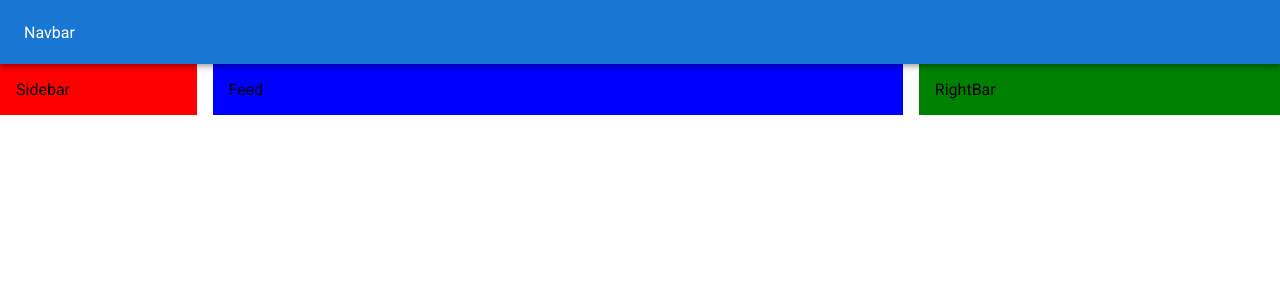
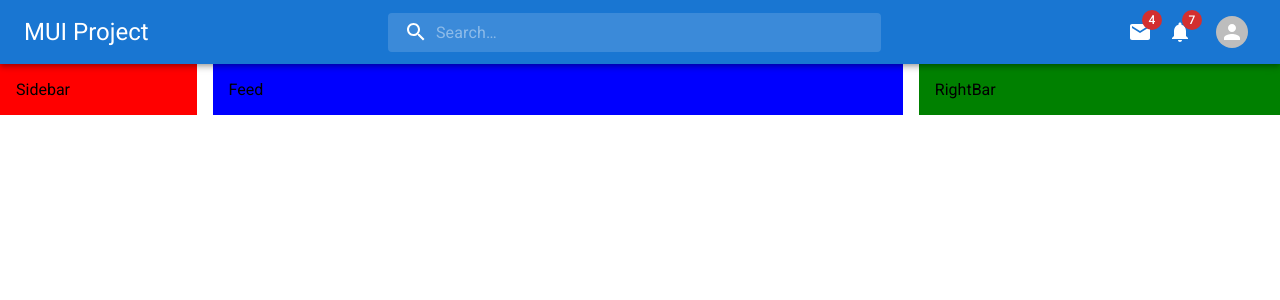
Before and after one commit to mpohorenyi/MUI-project, a React (Create React App) app: page / in a window 1280 px wide. Shown: the top 300 px of the page. Built offline with nearby package versions, Linux system fonts and the light colour scheme.

Commit message:
add Navbar

```diff
--- a/public/index.html
+++ b/public/index.html
@@ -13,7 +13,7 @@
       href="https://fonts.googleapis.com/css2?family=Roboto:wght@300;400;500;600;700&display=swap"
     />
     <style>
-      *{
+      * {
         font-family: "Roboto", sans-serif;
         margin: 0;
       }
--- /dev/null
+++ b/src/components/MUIIcon.tsx
@@ -0,0 +1,28 @@
+import React from 'react';
+
+import { SvgIcon } from '@mui/material';
+
+export const MUIIcon: React.FC = () => {
+  return (
+    <SvgIcon
+      sx={{
+        width: 32,
+        height: 32,
+        display: { xs: 'block', sm: 'none' },
+      }}
+    >
+      <svg
+        fill="#fff"
+        width="800px"
+        height="800px"
+        viewBox="0 0 24 24"
+        role="img"
+        xmlns="http://www.w3.org/2000/svg"
+      >
+        <title>Material-UI icon</title>
+        {/* eslint-disable-next-line max-len */}
+        <path d="M0 2.475v10.39l3 1.733V7.67l6 3.465 6-3.465v3.465l-6 3.463v3.464l6 3.463 9-5.195V9.402l-3 1.733v3.463l-6 3.464-3-1.732 6-3.465V2.475L9 7.67 0 2.475zm24 0l-3 1.73V7.67l3-1.732V2.474Z" />
+      </svg>
+    </SvgIcon>
+  );
+};
--- a/src/components/Navbar.tsx
+++ b/src/components/Navbar.tsx
@@ -1,11 +1,85 @@
-import React from 'react';
+import React, { useState } from 'react';
 
-import { AppBar, Toolbar } from '@mui/material';
+import { Mail, Notifications } from '@mui/icons-material';
+import {
+  AppBar,
+  Avatar,
+  Badge,
+  Box,
+  IconButton,
+  Menu,
+  MenuItem,
+  Toolbar,
+  Typography,
+} from '@mui/material';
+import { MUIIcon } from './MUIIcon';
+import { SearchBar } from './SearchBar';
 
 export const Navbar: React.FC = () => {
+  const [anchorEl, setAnchorEl] = useState<null | HTMLElement>(null);
+
+  const isOpen = Boolean(anchorEl);
+  const handleClick = (
+    event: React.MouseEvent<HTMLButtonElement, MouseEvent>
+  ): void => {
+    setAnchorEl(event.currentTarget);
+  };
+  const handleClose = (): void => {
+    setAnchorEl(null);
+  };
+
   return (
     <AppBar position="sticky">
-      <Toolbar>Navbar</Toolbar>
+      <Toolbar
+        sx={{
+          display: 'flex',
+          justifyContent: 'space-between',
+        }}
+      >
+        <Typography variant="h5" sx={{ display: { xs: 'none', sm: 'block' } }}>
+          MUI Project
+        </Typography>
+
+        <MUIIcon />
+
+        <SearchBar />
+
+        <Box display="flex" gap={1} alignItems="center">
+          <Box display={{ xs: 'none', sm: 'block' }}>
+            <IconButton size="large" color="inherit" sx={{ p: 1 }}>
+              <Badge badgeContent={4} color="error">
+                <Mail />
+              </Badge>
+            </IconButton>
+            <IconButton size="large" color="inherit" sx={{ p: 1 }}>
+              <Badge badgeContent={7} color="error">
+                <Notifications />
+              </Badge>
+            </IconButton>
+          </Box>
+          <IconButton
+            size="large"
+            color="inherit"
+            sx={{ p: 1 }}
+            onClick={handleClick}
+          >
+            <Avatar sx={{ width: 32, height: 32 }} />
+          </IconButton>
+        </Box>
+        <Menu
+          id="basic-menu"
+          anchorEl={anchorEl}
+          open={isOpen}
+          onClose={handleClose}
+          MenuListProps={{
+            'aria-labelledby': 'basic-button',
+          }}
+        >
+          <MenuItem onClick={handleClose}>Profile</MenuItem>
+          <MenuItem onClick={handleClose}>My account</MenuItem>
+          <MenuItem onClick={handleClose}>Logout</MenuItem>
+        </Menu>
+      </Toolbar>
     </AppBar>
   );
 };
--- /dev/null
+++ b/src/components/SearchBar.tsx
@@ -0,0 +1,51 @@
+import { InputBase, alpha, styled } from '@mui/material';
+import SearchIcon from '@mui/icons-material/Search';
+import React from 'react';
+
+export const SearchBar: React.FC = () => {
+  const Search = styled('div')(({ theme }) => ({
+    position: 'relative',
+    borderRadius: theme.shape.borderRadius,
+    backgroundColor: alpha(theme.palette.common.white, 0.15),
+    '&:hover': {
+      backgroundColor: alpha(theme.palette.common.white, 0.25),
+    },
+    marginLeft: 0,
+    width: '40%',
+  }));
+
+  const SearchIconWrapper = styled('div')(({ theme }) => ({
+    padding: theme.spacing(0, 2),
+    height: '100%',
+    position: 'absolute',
+    pointerEvents: 'none',
+    display: 'flex',
+    alignItems: 'center',
+    justifyContent: 'center',
+  }));
+
+  const StyledInputBase = styled(InputBase)(({ theme }) => ({
+    color: 'inherit',
+    '& .MuiInputBase-input': {
+      padding: theme.spacing(1, 1, 1, 0),
+      paddingLeft: `calc(1em + ${theme.spacing(4)})`,
+      transition: theme.transitions.create('width'),
+      width: '100%',
+      [theme.breakpoints.up('md')]: {
+        width: '20ch',
+      },
+    },
+  }));
+
+  return (
+    <Search>
+      <SearchIconWrapper>
+        <SearchIcon />
+      </SearchIconWrapper>
+      <StyledInputBase
+        placeholder="Search…"
+        inputProps={{ 'aria-label': 'search' }}
+      />
+    </Search>
+  );
+};
```
